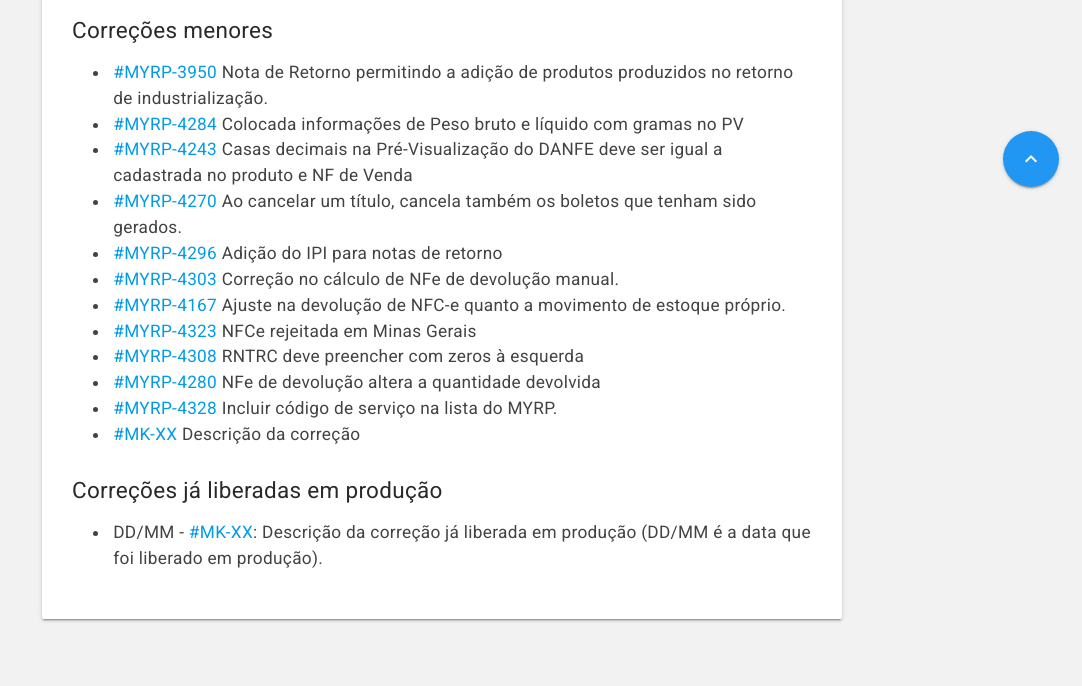
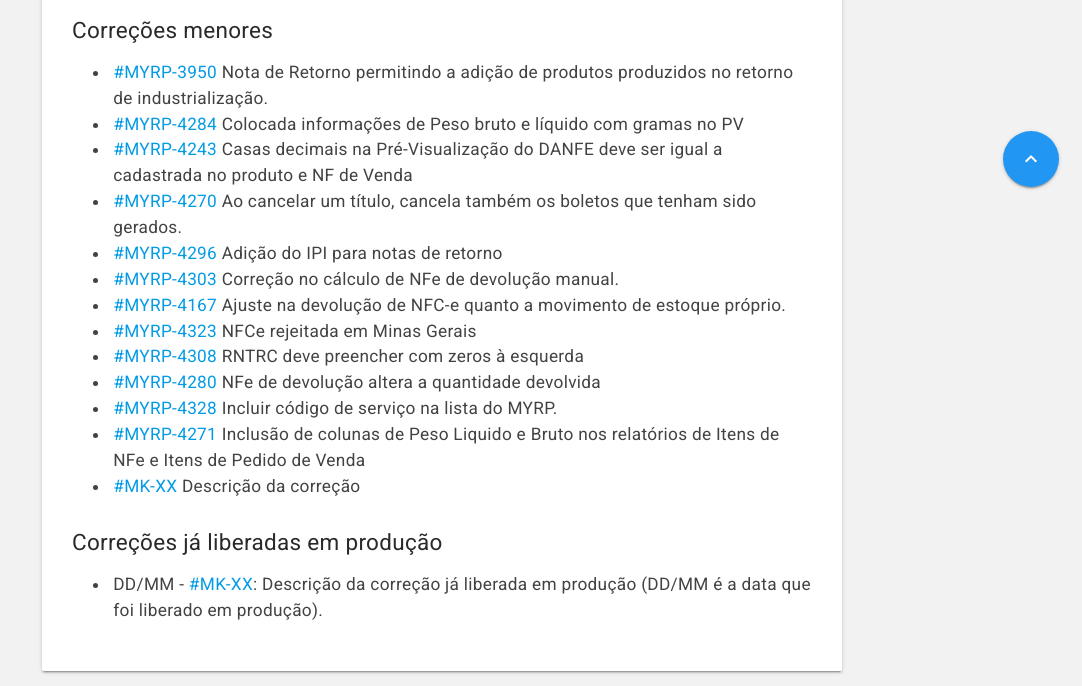
Before and after one commit to myrp-maicon/changelog-myrp, a Jekyll site: the page built from docs/myrp/19.06.01.md, in a window 1280 px wide. Shown: the part 690-1376 px from the top of the page, without its empty margins (198-1280 px from the left). Built offline with Jekyll 4.4.1, drawn with Linux system fonts in a browser that asks for light colours; nearby versions of some CDN libraries; our own code applies the rules of GitHub Pages for plain Markdown files; the repository's description, which GitHub fills in, is left out; before the commit the page ends 1324 px from its top, so only the background shows below that.

Commit message:
AD:MYRP-4271
Inclusão de colunas de Peso Liquido e Bruto nos relatórios de Itens de NFe e Itens de Pedido de Venda.

```diff
--- a/docs/myrp/19.06.01.md
+++ b/docs/myrp/19.06.01.md
@@ -18,6 +18,7 @@
 * [#MYRP-4308](https://devmyrp.atlassian.net/browse/MYRP-4308) RNTRC deve preencher com zeros à esquerda
 * [#MYRP-4280](https://devmyrp.atlassian.net/browse/MYRP-4280) NFe de devolução altera a quantidade devolvida
 * [#MYRP-4328](https://devmyrp.atlassian.net/browse/MYRP-4328) Incluir código de serviço na lista do MYRP.
+* [#MYRP-4271](https://devmyrp.atlassian.net/browse/MYRP-4271) Inclusão de colunas de Peso Liquido e Bruto nos relatórios de Itens de NFe e Itens de Pedido de Venda
 * [#MK-XX](https://devmyrp.atlassian.net/browse/MK-XX) Descrição da correção
 
 ## Correções já liberadas em produção
```
